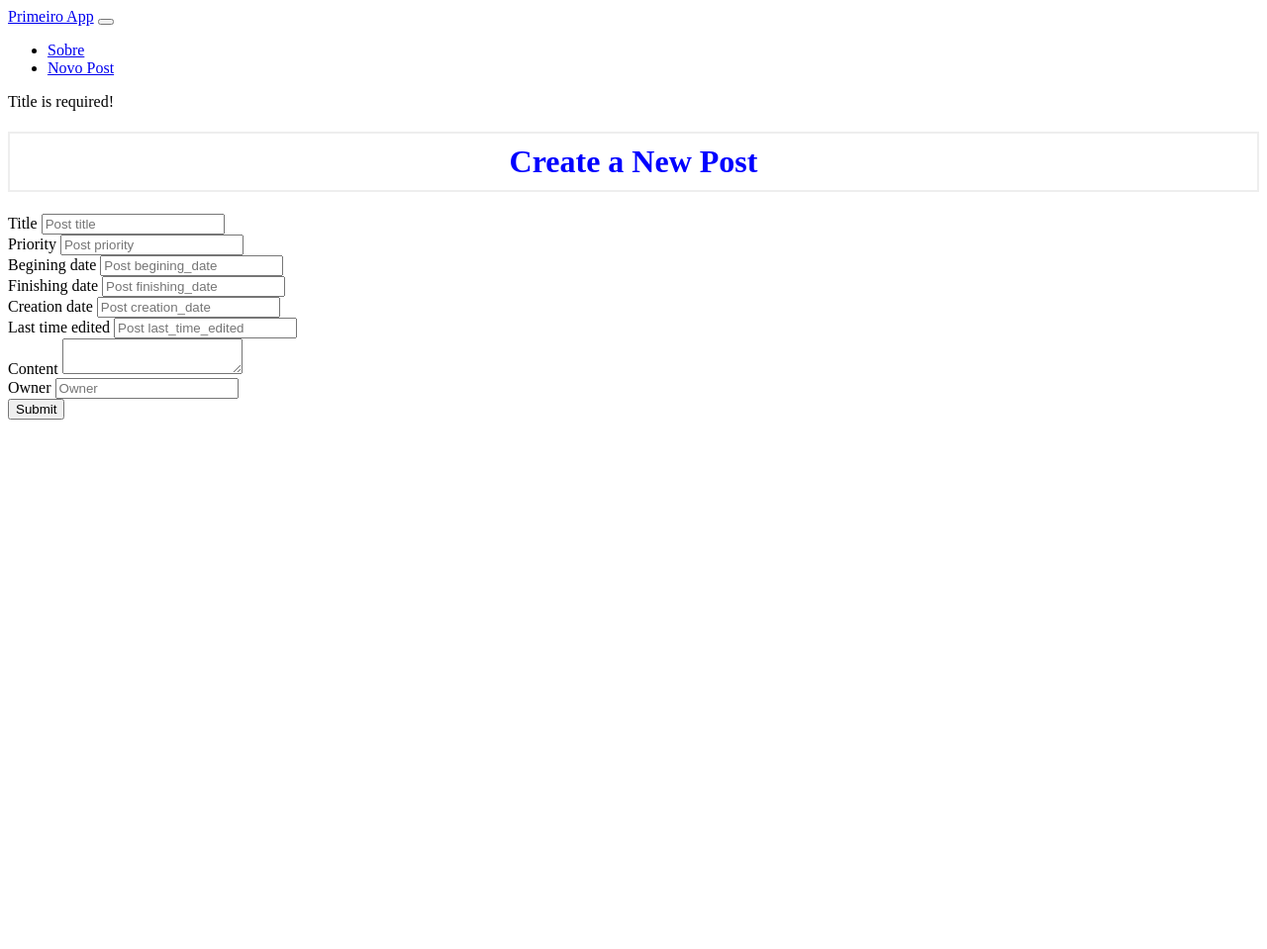
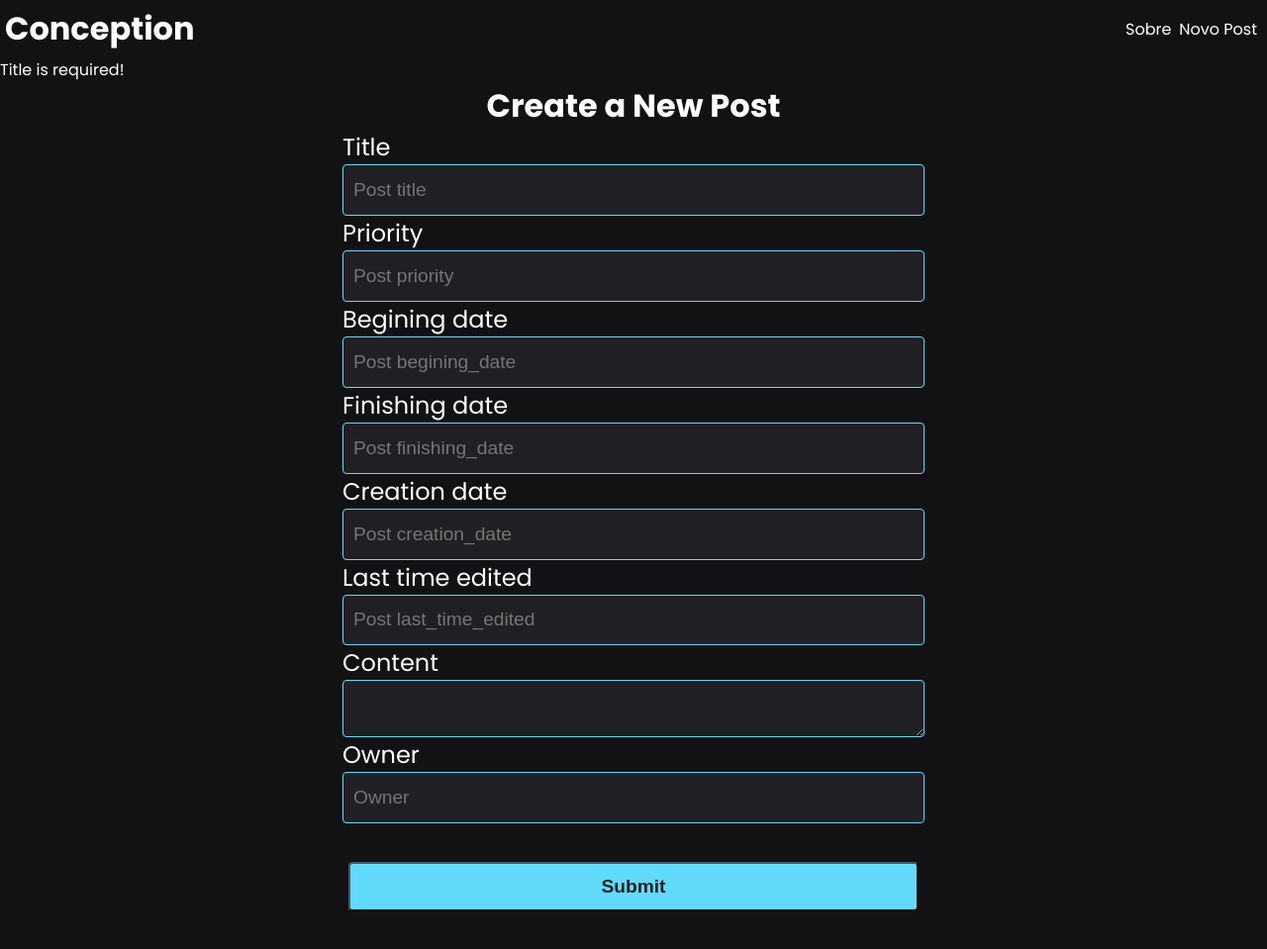
Before and after one commit to HeitorQueiroga49355/conception, a Flask app: page /create in a window 1280 px wide. Shown: the whole page at 99% size. Before the commit the page ends 424 px from the top, so only its background shows below. Run offline with Flask 2, Linux system fonts and the light colour scheme; some libraries are stand-ins or nearby versions.

Commit message:
começando a estilizar as paginas

```diff
--- a/app.py
+++ b/app.py
@@ -5,17 +5,17 @@ from werkzeug.exceptions import abort
 
 app = Flask(__name__)
 
+app.config['MYSQL_HOST'] = 'localhost'
+app.config['MYSQL_USER'] = 'root'
+app.config['MYSQL_PASSWORD'] = 'Tms.142226'
+app.config['MYSQL_DB'] = 'PABD_Projeto'
+app.config['SECRET_KEY'] = '04130211'
+
 # app.config['MYSQL_HOST'] = 'localhost'
 # app.config['MYSQL_USER'] = 'root'
-# app.config['MYSQL_PASSWORD'] = 'Tms.142226'
+# app.config['MYSQL_PASSWORD'] = ''
 # app.config['MYSQL_DB'] = 'PABD_Projeto'
 # app.config['SECRET_KEY'] = '04130211'
-
-app.config['MYSQL_HOST'] = 'localhost'
-app.config['MYSQL_USER'] = 'root'
-app.config['MYSQL_PASSWORD'] = ''
-app.config['MYSQL_DB'] = 'PABD_Projeto'
-app.config['SECRET_KEY'] = '04130211'
 
 mysql = MySQL(app)
 
--- a/static/css/style.css
+++ b/static/css/style.css
@@ -1,6 +1,88 @@
-h1 {
-    border: 2px #eee solid;
-    color: blue;
+*{
+    margin: 0;
+    padding: 0;
+}
+body{
+    font-size: 16px;
+    color: white;
+    background-color: #121214;
+    font-family: 'Poppins', sans-serif;
+}
+.navbar > h1{
+    font-size: 2em;
+}
+a{
+    color: white;
+    text-decoration: none;
+}
+.navbar, .navbar-nav{
+    display: flex;
+    align-items: center;
+    justify-content: flex-start;
+    padding: 5px;
+}
+
+.card{
+    width: 20em;
+}
+.navbar{
+    justify-content: space-between;
+}
+ul{
+    column-gap: 8px;
+    list-style-type: none;
+}
+span{
+    color: white;
+}
+.form-create, .form-group{
+    display: flex;
+    align-items: center;
+    justify-content: center;
+    flex-direction: column;
+}
+.form-group{
+    align-items: flex-start;
+}
+input:not(textarea), .btn{
+    height: 2.6em;
+}
+input, textarea{
+    width: 30em;
+    border-radius: 4px;
+    outline: 0;
+    color: #7C7C8A;
+    background-color: #202024;
+    font-size: 1.2em;
+    padding-left: 10px;
+    border: 1px solid #61DAFB;
+}
+textarea{
+    padding-top: 10px;
+    height: auto;
+}
+.btn{
+    margin: 2em 0em;
+    width: 30em;
+    border-radius: 4px;
+    font-weight:700;
+    background-color: #61DAFB;
+    color: #202024;
+    font-size: 1.2em;
+}
+.container h1{
     text-align: center;
-    padding: 10px;
 }
+.form-create{
+    margin: auto;
+    width: 60%;
+}
+label{
+    font-size: 1.5em;
+}
+.flex{
+    justify-content: space-evenly;
+    display: flex;
+    align-items: center;
+    margin-top: 3em;
+}
--- a/templates/base.html
+++ b/templates/base.html
@@ -3,6 +3,9 @@
   <head>
     <meta charset="utf-8" />
     <meta name="viewport" content="width=device-width, initial-scale=1" />
+    <link rel="preconnect" href="https://fonts.googleapis.com">
+<link rel="preconnect" href="https://fonts.gstatic.com" crossorigin>
+<link href="https://fonts.googleapis.com/css2?family=Open+Sans:wght@300;400;500;600;700&family=Poppins:wght@200;300;400;500;600;700&family=Source+Sans+Pro:wght@300&display=swap" rel="stylesheet">
     <link
       rel="stylesheet"
       href="{{ url_for('static', filename='css/style.css') }}"
@@ -11,9 +14,10 @@
     <title>{% block title %} {% endblock %}</title>
   </head>
   <body>
+    <header class="header">
       <nav class="navbar navbar-expand-md navbar-light bg-light">
-      <a class="navbar-brand" href="{{ url_for('index')}}">Primeiro App</a>
-      <button
+        <h1><a class="navbar-brand" href="{{ url_for('index')}}">Conception</a></h1>
+        <!-- <button
           class="navbar-toggler"
           type="button"
           data-toggle="collapse"
@@ -23,7 +27,7 @@
           aria-label="Toggle navigation"
         >
           <span class="navbar-toggler-icon"></span>
-      </button>
+        </button> -->
         <div class="collapse navbar-collapse" id="navbarNav">
           <ul class="navbar-nav">
             <li class="nav-item active">
@@ -35,6 +39,7 @@
           </ul>
         </div>
       </nav>
+    </header>
     <div class="container">
       {% for message in get_flashed_messages() %}
       <div class="alert alert-success">{{ message }}</div>
--- a/templates/create.html
+++ b/templates/create.html
@@ -1,7 +1,7 @@
 {% extends 'base.html' %} {% block content %}
 <h1>{% block title %} Create a New Post {% endblock %}</h1>
 
-<form method="post">
+<form method="post" class="form-create">
   <div class="form-group">
     <label for="title">Title</label>
     <input
```
Also changed, not shown: init_db.py (+6 -5 lines), templates/index.html (+12 -1 lines). Lines whose indentation alone changed are shown as unchanged.
